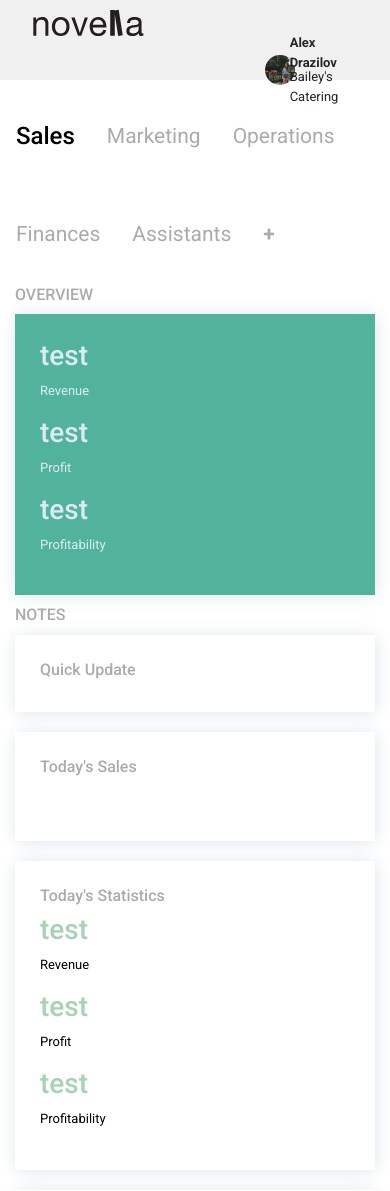
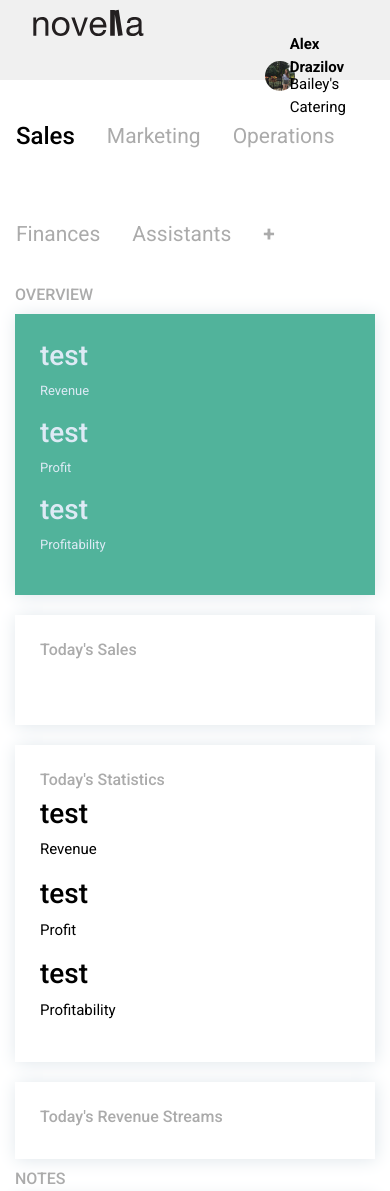
Before and after one commit to munchie-babbit/htn2019, a Flask app: template templates/index.html in a window 390 px wide. Shown: the top 1191 px of the page. Run offline with Flask 2, Linux system fonts and the light colour scheme; the template is opened without the code that fills it, so the values that code supplies are empty; some libraries are stand-ins or nearby versions.

Commit message:
front end basically set

```diff
--- a/style.css
+++ b/style.css
@@ -135,3 +135,16 @@
     margin-left: auto;
     margin-right: auto;
   }
+
+  .col h3 {
+    color: black;
+  }
+
+  .col p {
+    color: black;
+    font-size: 15px;
+  }
+
+  #as-txt{
+    padding: 25px 25px;
+  }
--- a/templates/assistants.html
+++ b/templates/assistants.html
@@ -70,7 +70,7 @@
                         <div class="col-sm-5" id="river">
                             <img src="../assistants2-01.svg" class="img-fluid" alt="River"/>
                         </div>
-                        <div class="col">
+                        <div class="col" id="as-txt">
                             <h3>Taking Out a Loan</h3>
                             <p>With River</p>
                         </div>
@@ -82,7 +82,7 @@
                         <div class="col-sm-5" id="harper">
                             <img src="../assistants2-02.svg" class="img-fluid" alt="Harper"/>
                         </div>
-                        <div class="col">
+                        <div class="col" id="as-txt">
                             <h3>Making a Large Investment</h3>
                             <p>With Harper</p>
                         </div>
@@ -94,7 +94,7 @@
                             <div class="col-sm-5" id="jordan">
                                 <img src="../assistants2-03.svg" class="img-fluid" alt="Jordan"/>
                             </div>
-                            <div class="col">
+                            <div class="col" id="as-txt">
                                 <h3>Preparing for Investors</h3>
                                 <p>With Jordan</p>
                             </div>
--- a/templates/index.html
+++ b/templates/index.html
@@ -72,6 +72,7 @@ document.getElementById("index").className = "active";
     <div class="row">
       <div class="col-sm-8">
         <h1>OVERVIEW</h1>
+
         <div class="overview">
           <div class="row">
             <div class="col-sm-4">
@@ -88,17 +89,9 @@ document.getElementById("index").className = "active";
             </div>
           </div>
         </div>
-      </div>
-      <div class="col-sm-4">
-          <h1>NOTES</h1>
-          <div class="boxes">
-            <h2>Quick Update</h2>
-          </div>
-      </div>
-    </div>
 
     <div class="row">
-      <div class="col-sm-8">
+      <div class="col">
         <div class="boxes">
           <h2>Today's Sales</h2>
           <canvas id="sales_chart" width="400px" height="250px" style="margin-top: 40px">
@@ -108,7 +101,7 @@ document.getElementById("index").className = "active";
     </div>
 
     <div class="row">
-      <div class="col-sm-8">
+      <div class="col">
         <div class="boxes">
           <h2>Today's Statistics</h2>
           <div class="stats">
@@ -132,14 +125,25 @@ document.getElementById("index").className = "active";
     </div>
 
     <div class="row">
-      <div class="col-sm-8">
+      <div class="col">
         <div class="boxes">
           <h2>Today's Revenue Streams</h2>
         </div>
       </div>
     </div>
 
-  </div>>
+  </div>
+
+    <div class="col-sm-4">
+        <h1>NOTES</h1>
+        <div class="side-box">
+            <img src="https://www.thebalancesmb.com/thmb/LOiSDrf5OQMWDwnZxq9ISksPMUI=/533x400/filters:no_upscale():max_bytes(150000):strip_icc()/GettyImages-907736222-5bd818fa46e0fb0051685a1b.jpg"
+                class="img-fluid" alt="Responsive image">
+            <p>test test test</p>
+        </div>
+    </div>
+
+
 
   <script src="../script.js"></script>
   <script src="../Chart.js"></script>
```
